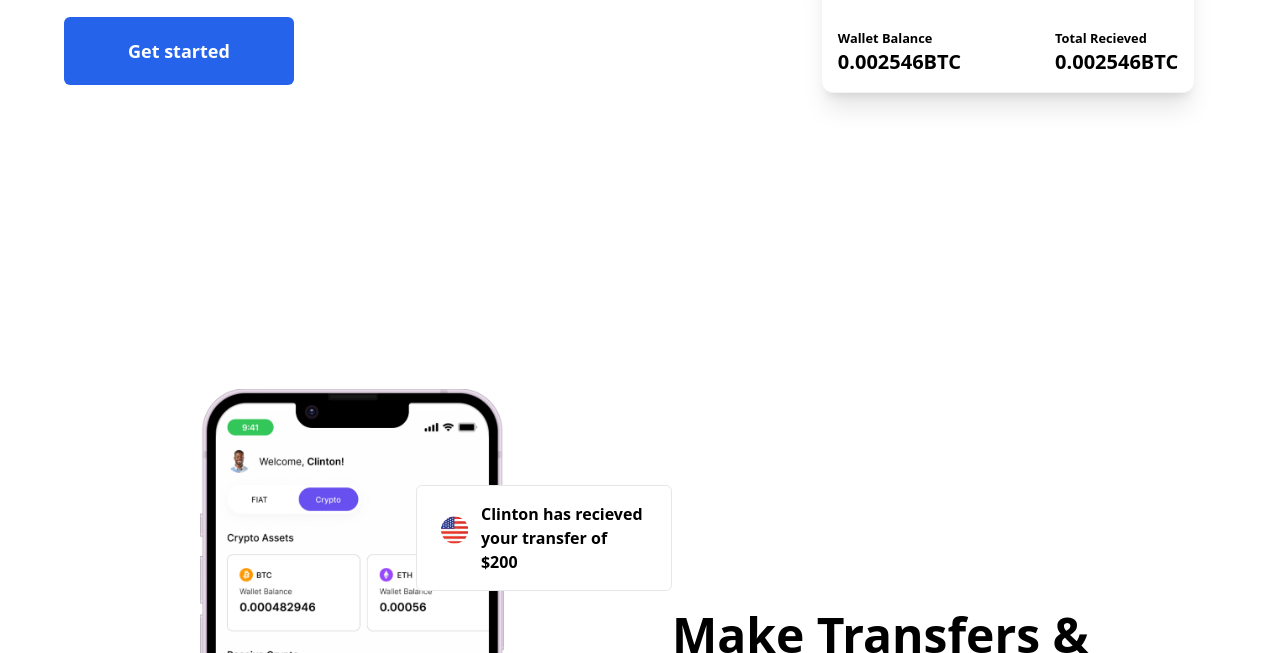
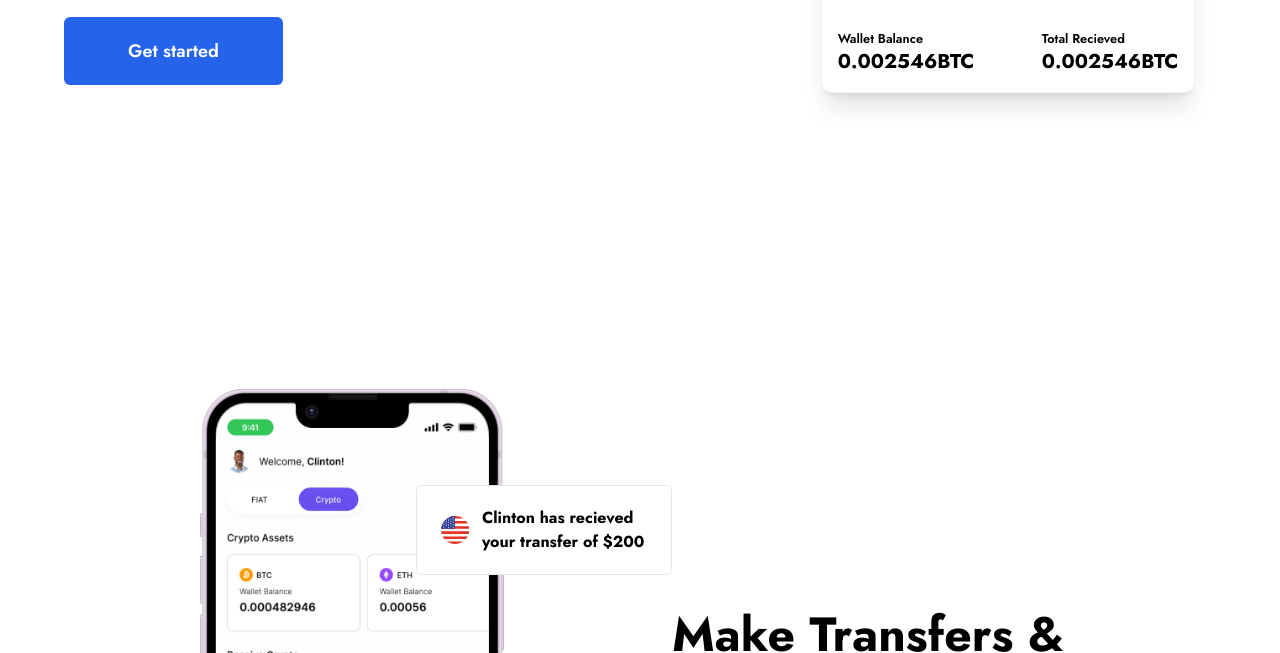
Before and after one commit to DanielUdechukwu/swyfft, a website: page index.html in a window 1280 px wide. Shown: the part 509-1162 px from the top of the page. Drawn offline with nearby package versions, Linux system fonts and the light colour scheme.

Commit message:
added JOST font to body

```diff
--- a/index.html
+++ b/index.html
@@ -6,6 +6,9 @@
 	<meta name="viewport" content="width=device-width, initial-scale=1.0">
 	<link rel="stylesheet" href="./styles.css">
 	<link rel="stylesheet" href="./dist/output.css">
+	<link rel="preconnect" href="https://fonts.googleapis.com">
+	<link rel="preconnect" href="https://fonts.gstatic.com" crossorigin>
+	<link href="https://fonts.googleapis.com/css2?family=Jost:wght@400;500;600;700&display=swap" rel="stylesheet">
 	<title>Swyft</title>
 </head>
 <body>
--- a/styles.css
+++ b/styles.css
@@ -1,3 +1,7 @@
+body{
+  font-family: "Jost";
+}
+
 .tiny{
   font-size: .60rem;
 }
```
